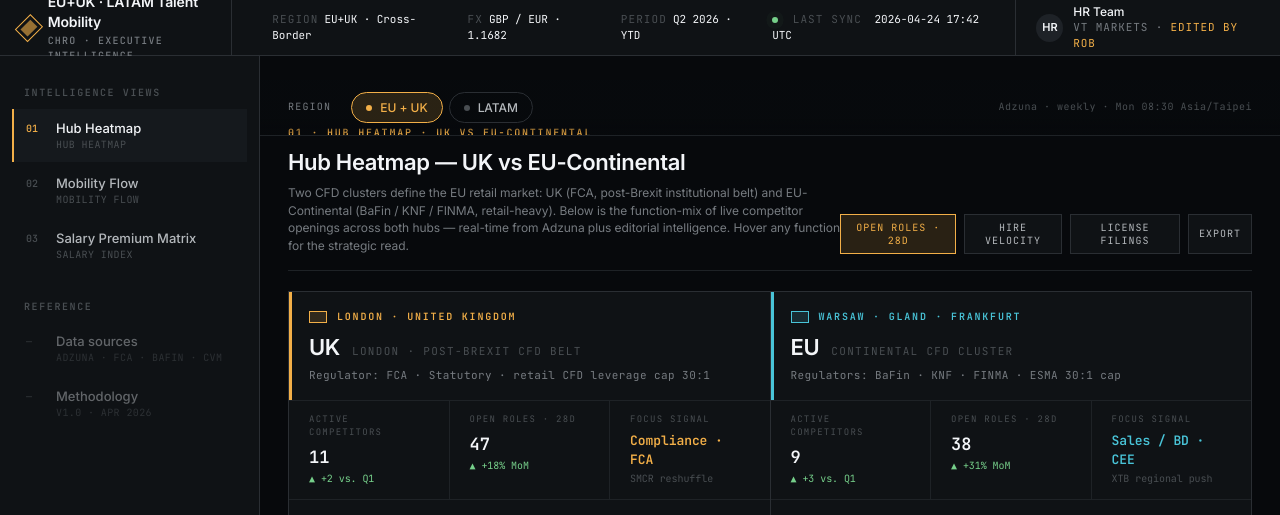
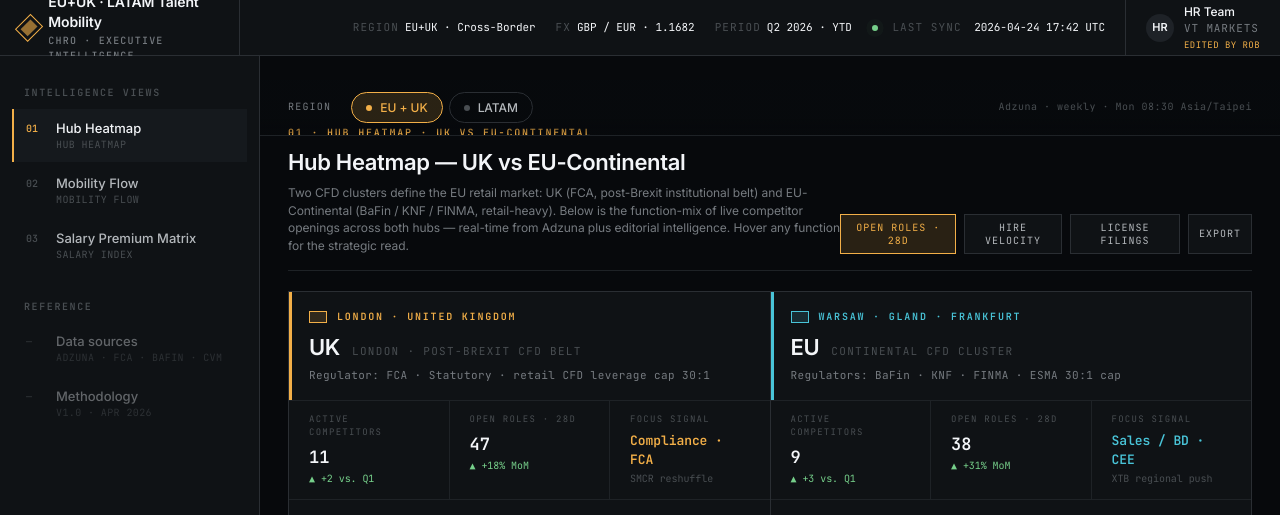
Before and after one commit to RC77928/eu-latam-talent-intel, a plain HTML site: page index.html in a window 1280 px wide. Shown: the top 515 px of the page. Drawn offline with Linux system fonts and the light colour scheme.

Commit message:
fix(brand): break "Edited by Rob" onto its own line to prevent pill wrap
Co-Authored-By: Claude Opus 4.7 <noreply@anthropic.com>

```diff
--- a/index.html
+++ b/index.html
@@ -151,6 +151,7 @@
     color: var(--fg-0);
   }
   .hd__role { font-size: 11px; color: var(--fg-2); font-family: var(--mono); text-transform: uppercase; letter-spacing: 0.08em; }
+  .hd__edit { font-size: 9px; color: var(--amber); font-family: var(--mono); text-transform: uppercase; letter-spacing: 0.05em; margin-top: 2px; white-space: nowrap; }
 
   /* ===== Sidebar ===== */
   .sb {
@@ -1516,7 +1517,8 @@
       <div class="hd__avatar">HR</div>
       <div>
         <div style="font-size:12px;font-weight:500">HR Team</div>
-        <div class="hd__role">VT Markets · <span style="color:var(--amber)">Edited by Rob</span></div>
+        <div class="hd__role">VT Markets</div>
+        <div class="hd__edit">Edited by Rob</div>
       </div>
     </div>
   </header>
```
